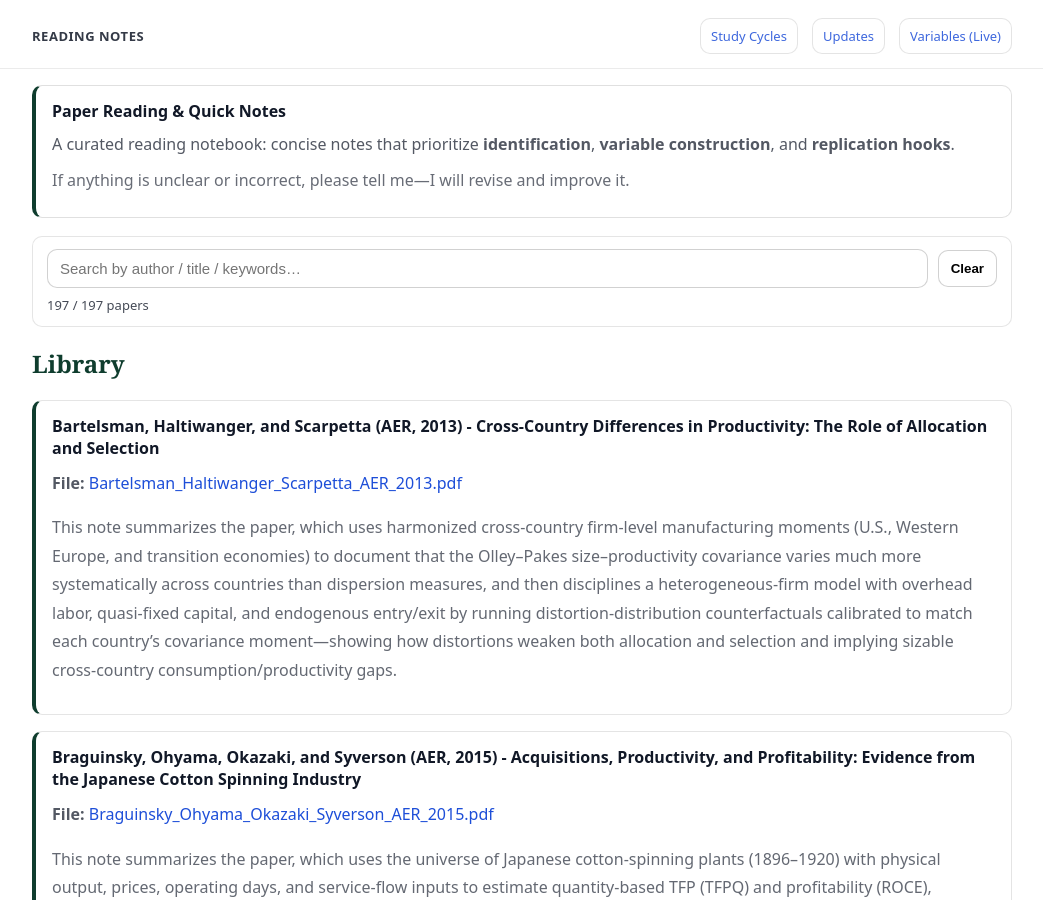
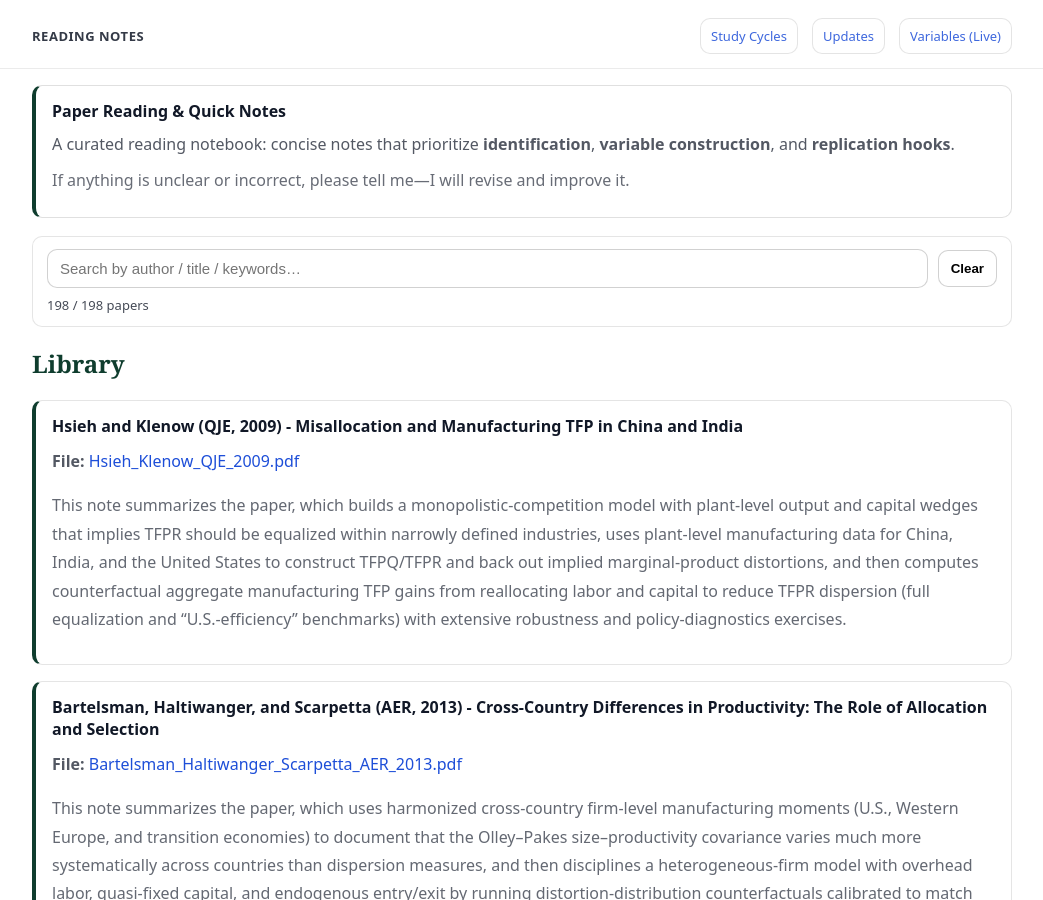
Before and after one commit to yaxinzn/study-archive, a Jekyll site: the page built from reading/index.md, in a window 1280 px wide and 900 px high. Shown: the whole window, without its empty margins (118-1161 px from the left). Built offline with Jekyll 4.4.1, drawn with Linux system fonts in a browser that asks for light colours.

Commit message:
Reading: add/update Hsieh_Klenow_QJE_2009.pdf

```diff
--- a/_data/reading.yml
+++ b/_data/reading.yml
@@ -1,3 +1,7 @@
+- title: "Hsieh and Klenow (QJE, 2009) - Misallocation and Manufacturing TFP in China and India"
+  file: "Hsieh_Klenow_QJE_2009.pdf"
+  desc: "This note summarizes the paper, which builds a monopolistic-competition model with plant-level output and capital wedges that implies TFPR should be equalized within narrowly defined industries, uses plant-level manufacturing data for China, India, and the United States to construct TFPQ/TFPR and back out implied marginal-product distortions, and then computes counterfactual aggregate manufacturing TFP gains from reallocating labor and capital to reduce TFPR dispersion (full equalization and “U.S.-efficiency” benchmarks) with extensive robustness and policy-diagnostics exercises."
+
 - title: "Bartelsman, Haltiwanger, and Scarpetta (AER, 2013) - Cross-Country Differences in Productivity: The Role of Allocation and Selection"
   file: "Bartelsman_Haltiwanger_Scarpetta_AER_2013.pdf"
   desc: "This note summarizes the paper, which uses harmonized cross-country firm-level manufacturing moments (U.S., Western Europe, and transition economies) to document that the Olley–Pakes size–productivity covariance varies much more systematically across countries than dispersion measures, and then disciplines a heterogeneous-firm model with overhead labor, quasi-fixed capital, and endogenous entry/exit by running distortion-distribution counterfactuals calibrated to match each country’s covariance moment—showing how distortions weaken both allocation and selection and implying sizable cross-country consumption/productivity gaps."
```
Also changed, not shown: 1 other file.
